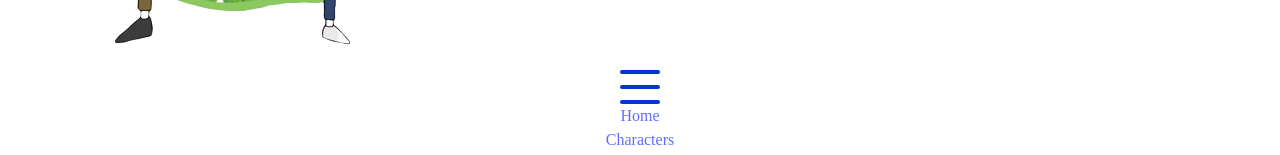
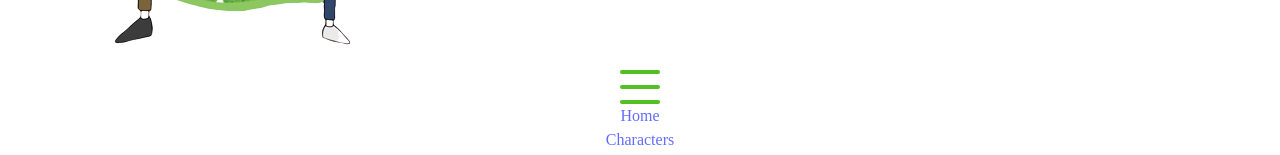
Before and after one commit to Camilo-Suarez98/free-store, a React (Vite) app: page / in a window 1280 px wide. Shown: the part 461-616 px from the top of the page. Built offline with nearby package versions, Linux system fonts and the light colour scheme; a web font is replaced by a local one.

Commit message:
feat: change text and background colors

```diff
--- a/src/App.css
+++ b/src/App.css
@@ -27,7 +27,7 @@
   right: 0;
   height: 4px;
   border-radius: calc(4px / 2);
-  background: #0337d4;
+  background: #53bf23;
   color: inherit;
   opacity: 1;
   transition: none 0.35s cubic-bezier(.5, -0.35, .35, 1.5) 0s;
--- a/src/components/Loader.jsx
+++ b/src/components/Loader.jsx
@@ -11,7 +11,7 @@ const Loader = () => {
         </div>
         <div className="flex-1 text-center text-white">status</div>
       </div>
-      <div className="p-2.5 text-[#0f0]">
+      <div className="p-2.5 text-[#53bf23]">
         <div>
           <span className="mr-2">Loading</span>
           <span className="animate-[ping_1.5s_0.5s_ease-in-out_infinite]">.</span>
```
